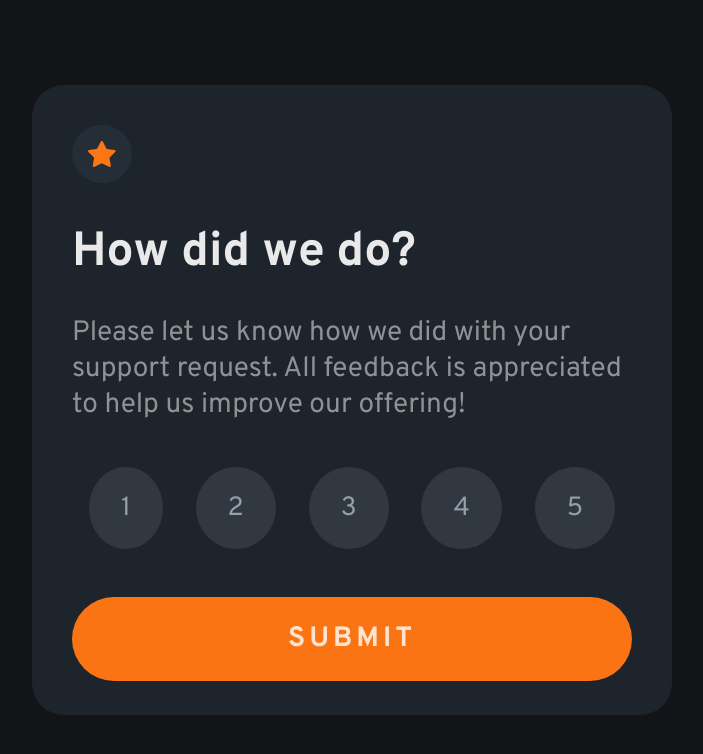
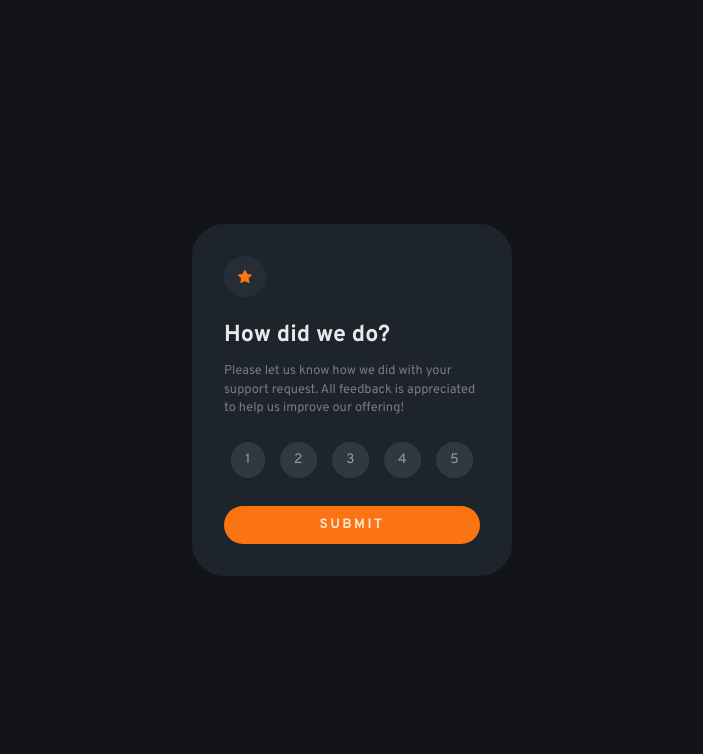
Before and after one commit to lilmubby/Interactive-Rating, a plain HTML site: page index.html in a window 1280 px wide. Shown: the whole page, without its empty margins (288-991 px from the left). Drawn offline with Linux system fonts and the light colour scheme.

Commit message:
debugged CSS to screen sizes

```diff
--- a/interactive-rating.css
+++ b/interactive-rating.css
@@ -33,44 +33,44 @@ body{
 .container{
   background-color: hsla(var(--container-bg-color), .65);
   border-radius: 2rem;
-  display: hidden;
-  height: 630px;
-  padding: 2.5rem;
-  width: min(85%, 640px);
+  height: auto;
+  padding: 2rem;
+  width: 320px;
 }
 
 .container .rated .img-container{
   background-color: hsla(var(--container-bg-color), 1);
   border-radius: 50%;
-  margin-bottom: 2.5rem;
-  padding: 1rem;
+  margin-bottom: 1.5rem;
+  padding: .85rem;
   width: fit-content;
 }
 
 .container .rated .img-container img{
   display: block;
-  width: 1.75rem;
+  width: .9rem;
 }
 
 .container .rated h1{
   color: hsla(var(--white), .9);
   font-family: var(--ff);
-  font-size: 3rem;
+  font-size: 1.45rem;
   font-weight: var(--fw-large);
-  margin-bottom: 2rem;
+  margin-bottom: .75rem;
 }
 
 .container .rated p{
-  color: hsla(var(--white), .5);
+  color: hsla(var(--white), .4);
   font-family: var(--ff);
-  font-size: 1.75rem;
+  font-size: .8rem;
   font-weight: var(--fw-small);
-  margin-bottom: 2.75rem;
+  line-height: 1.45;
+  margin-bottom: 1.5rem;
 }
 
 .rated .rating-container{
   display: flex;
-  gap: 1rem;
+  gap: .5rem;
   justify-content: space-evenly;
 }
 
@@ -79,10 +79,10 @@ body{
   border-radius: 50%;
   color: hsla(var(--light-grey), 1);
   font-family: var(--ff);
-  font-size: 1.65rem;
+  font-size: .85rem;
   font-weight: var(--fw-small);
-  margin-bottom: 3rem;
-  padding: 1.52rem 2rem;
+  margin-bottom: 1.75rem;
+  padding: .6rem .9rem;
   text-align: center;
 }
 .rated .rating:hover{
@@ -97,10 +97,10 @@ body{
   border-radius: 5rem;
   color: hsla(var(--white), .8);
   font-family: var(--ff);
-  font-size: 1.75rem;
+  font-size: .85rem;
   font-weight: var(--fw-large);
-  letter-spacing: .25rem;
-  padding-block: 1.5rem;
+  letter-spacing: .15rem;
+  padding-block: .65rem;
   width: 100%;
 }
 
@@ -116,38 +116,38 @@ body{
 }
 .container .thanks img{
   display: block;
-  height: 12em;
-  margin-bottom: 3rem;
+  height: 5.5em;
+  margin-bottom: 1rem;
   margin-inline: auto;
 }
 .container .thanks .text{
-  background-color: hsla(var(--container-bg-color), 1);
+  background-color: hsla(var(--container-bg-color), .6);
   border-radius: 2rem;
   color: hsla(var(--main-color), .65);
   font-family: var(--ff);
-  font-size: 1.5rem;
+  font-size: .725rem;
   font-weight: var(--fw-small);
-  margin-bottom: 3rem;
+  margin-bottom: 1rem;
   margin-inline: auto;
   padding-block: .5rem;
   text-align: center;
-  width: 60%;
+  width: 65%;
 }
 
 .container .thanks p:first-of-type{
   color: hsla(var(--white), 1);
   font-family: var(--ff);
-  font-size: 3rem;
-  font-weight: var(--fw-small);
-  margin-bottom: 2.75rem;
+  font-size: 1.4rem;
+  font-weight: var(--fw-large);
+  margin-bottom: .75rem;
   text-align: center;
 }
 
 
 .container .thanks p:last-of-type{
-  color: hsla(var(--white), .5);
+  color: hsla(var(--white), .45);
   font-family: var(--ff);
-  font-size: 1.75rem;
+  font-size: .75rem;
   font-weight: var(--fw-small);
   line-height: 1.4;
   text-align: center;
```
